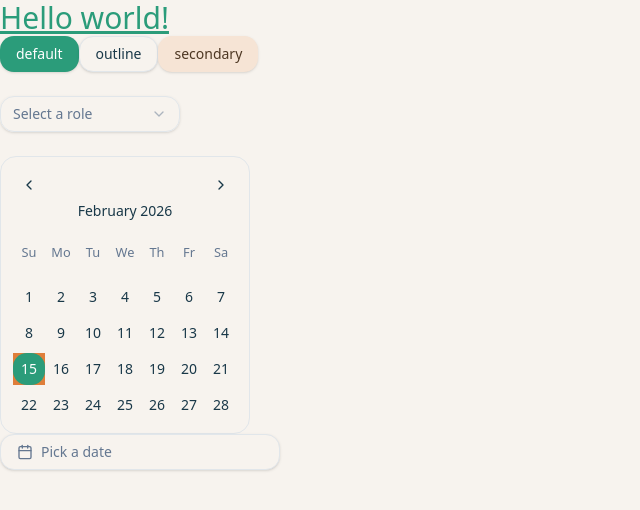
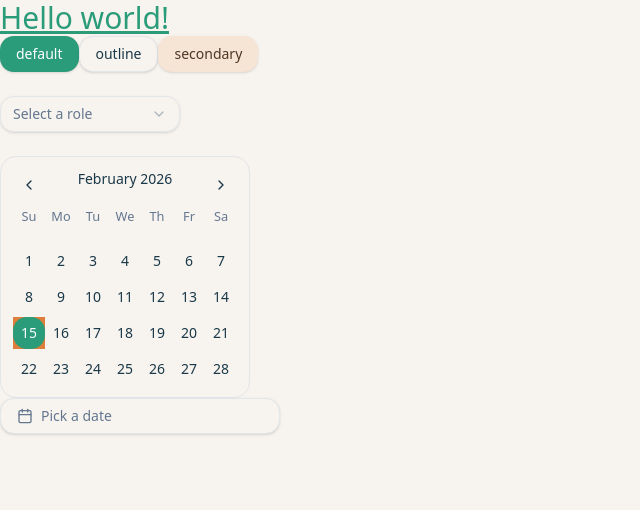
Before and after one commit to kasandra0/happytailsshelter_frontend, a React app in the folder app/: page / in a window 1280 px wide. Shown: the top 510 px of the page, without its empty margins (0-640 px from the left). Built offline with nearby package versions, Linux system fonts and the light colour scheme; the HTML template or start-up script is replaced by a standard one.

Commit message:
calendar fix month_caption position

```diff
--- a/app/src/components/ui/calendar/calendar.tsx
+++ b/app/src/components/ui/calendar/calendar.tsx
@@ -61,7 +61,7 @@ function Calendar({
           defaultClassNames.button_next
         ),
         month_caption: cn(
-          "flex h-[--cell-size] w-full items-center justify-center px-[--cell-size]",
+          "flex absolute h-[--cell-size] w-full items-center justify-center top-0 inset-x-0",
           defaultClassNames.month_caption
         ),
         dropdowns: cn(
```
